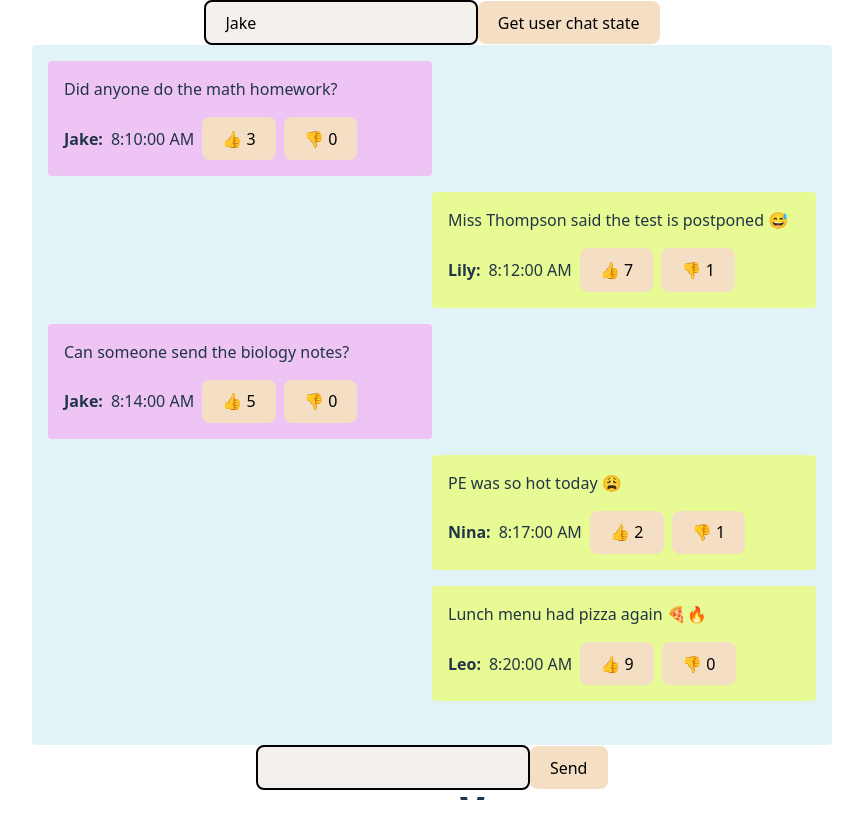
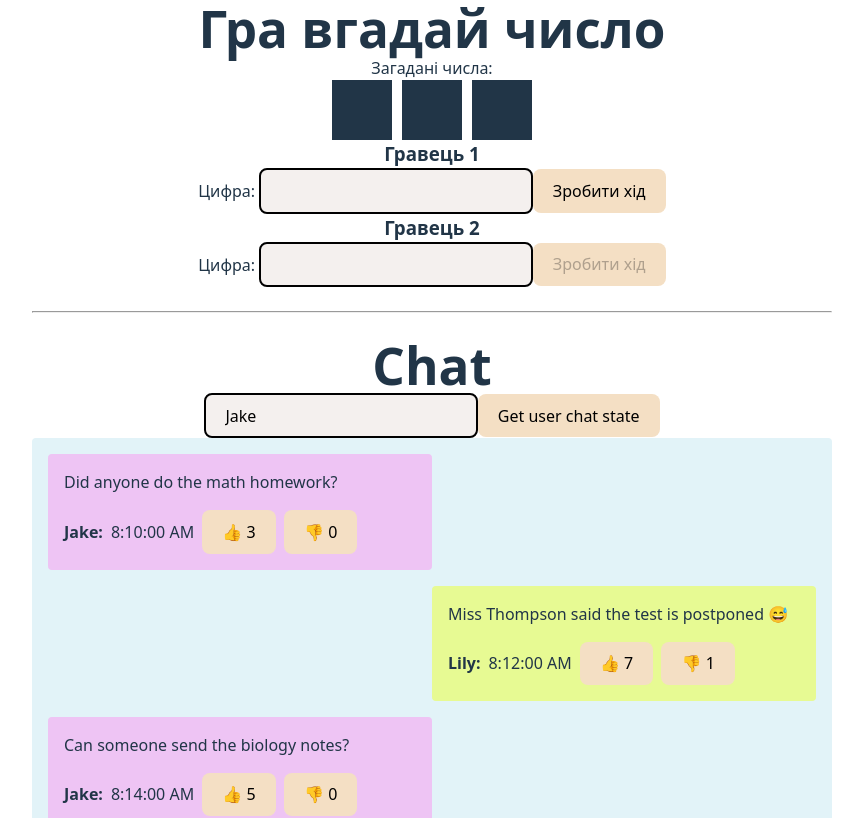
Before and after one commit to xzint/react_lessons, a React (Vite) app: page / in a window 1280 px wide. Shown: the top 818 px of the page, without its empty margins (208-1071 px from the left). Built offline with nearby package versions, Linux system fonts and the light colour scheme.

Commit message:
style fixes

```diff
--- a/src/App.css
+++ b/src/App.css
@@ -2,6 +2,7 @@
   max-width: 1280px;
   margin: 0 auto;
   text-align: center;
-  height: 100vh;
-  overflow: hidden;
 }
+.game-header {
+  text-align: center;
+}
--- a/src/App.jsx
+++ b/src/App.jsx
@@ -6,8 +6,11 @@ function App() {
 
     return (
         <>
+            <GameBox/>
+            <br/>
+            <hr/>
+            <br/>
             <Chat/>
-            <GameBox/>
         </>
     )
 }
--- a/src/components/chat/Chat.jsx
+++ b/src/components/chat/Chat.jsx
@@ -40,6 +40,7 @@ export default function Chat() {
 
     return (
         <div className={"chat-container"}>
+            <h1>Chat</h1>
             <div>
                 <input type="text"
                        value={userName}
--- a/src/components/game/GameBox.module.css
+++ b/src/components/game/GameBox.module.css
@@ -20,3 +20,9 @@
     background-color: #eec4f4;
     color: #213547;
 }
+.numbersWrapper {
+    text-align: center;
+    display: flex;
+    flex-direction: column;
+    align-items: center;
+}
--- a/src/components/game/GameHeader.jsx
+++ b/src/components/game/GameHeader.jsx
@@ -36,7 +36,7 @@ export default function GameHeader({randomNumbers, setRandomNumbers, guessedNumb
             }
             <div>
                 {randomNumbers?.length > 0 &&
-                    <div>
+                    <div className={styles.numbersWrapper}>
                         <p>Загадані числа:</p>
                         <ul className={styles.numberList}>
                             {randomNumbers.map((num, index) => (
```
